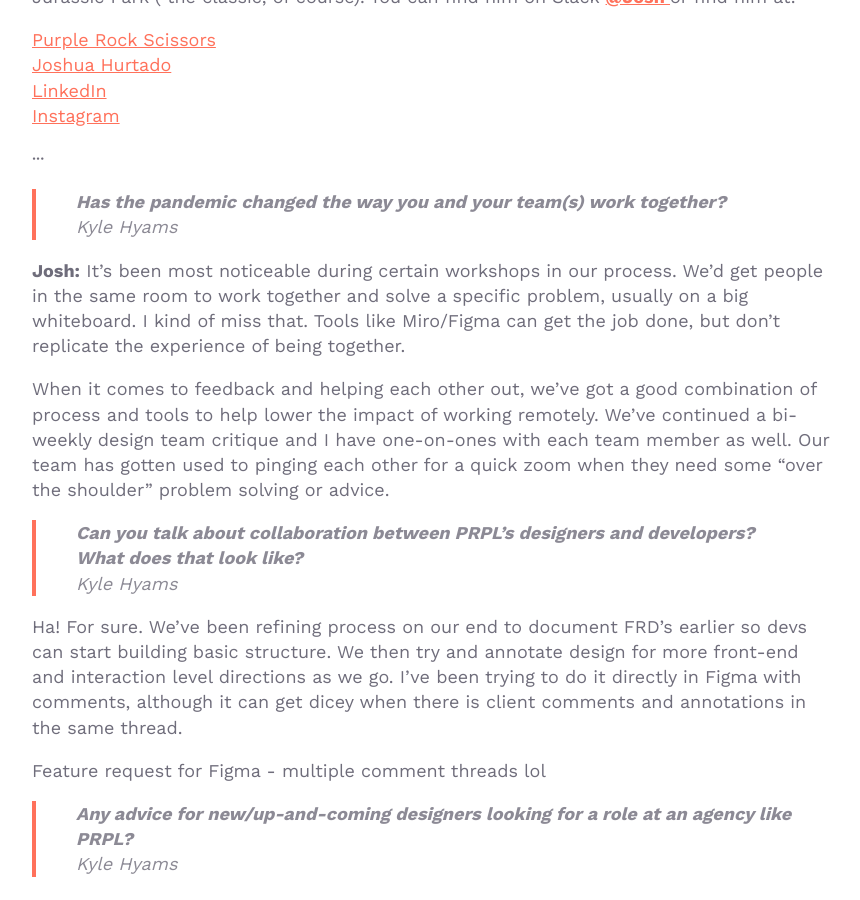
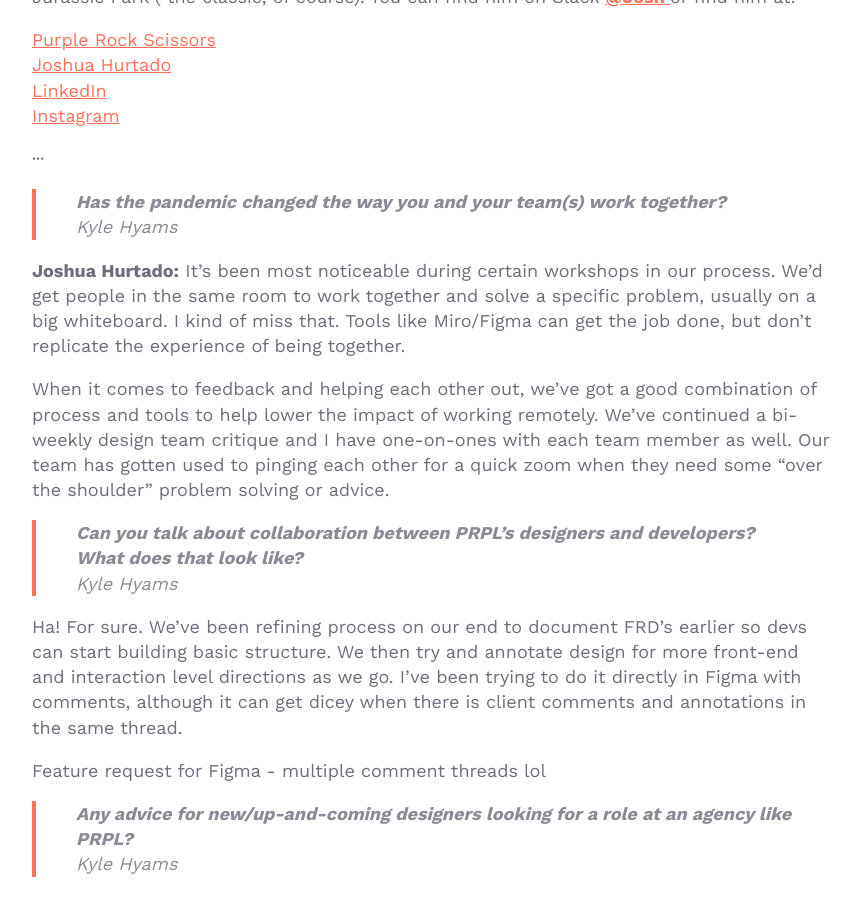
Before and after one commit to whosdustin/orlando-designers, a Jekyll site: the page built from _posts/2020-11-20-ama-with-joshua-hurtado.markdown, in a window 1280 px wide and 900 px high, scrolled down 637 px. Shown: the whole window, without its empty margins (208-1068 px from the left). Built offline with Jekyll 4.4.1, drawn with Linux system fonts in a browser that asks for light colours; comment, search, counter and statistics services are not loaded.

Commit message:
Updated Ama With Joshua Hurtado

```diff
--- a/_posts/2020-11-20-ama-with-joshua-hurtado.markdown
+++ b/_posts/2020-11-20-ama-with-joshua-hurtado.markdown
@@ -20,7 +20,7 @@
 > **Has the pandemic changed the way you and your team(s) work together?**\
 > Kyle Hyams
 
-**Josh:** It’s been most noticeable during certain workshops in our process. We’d get people in the same room to work together and solve a specific problem, usually on a big whiteboard. I kind of miss that. Tools like Miro/Figma can get the job done, but don’t replicate the experience of being together.
+**Joshua Hurtado:** It’s been most noticeable during certain workshops in our process. We’d get people in the same room to work together and solve a specific problem, usually on a big whiteboard. I kind of miss that. Tools like Miro/Figma can get the job done, but don’t replicate the experience of being together.
 
 When it comes to feedback and helping each other out, we’ve got a good combination of process and tools to help lower the impact of working remotely. We’ve continued a bi-weekly design team critique and I have one-on-ones with each team member as well. Our team has gotten used to pinging each other for a quick zoom when they need some “over the shoulder” problem solving or advice.
 
```
